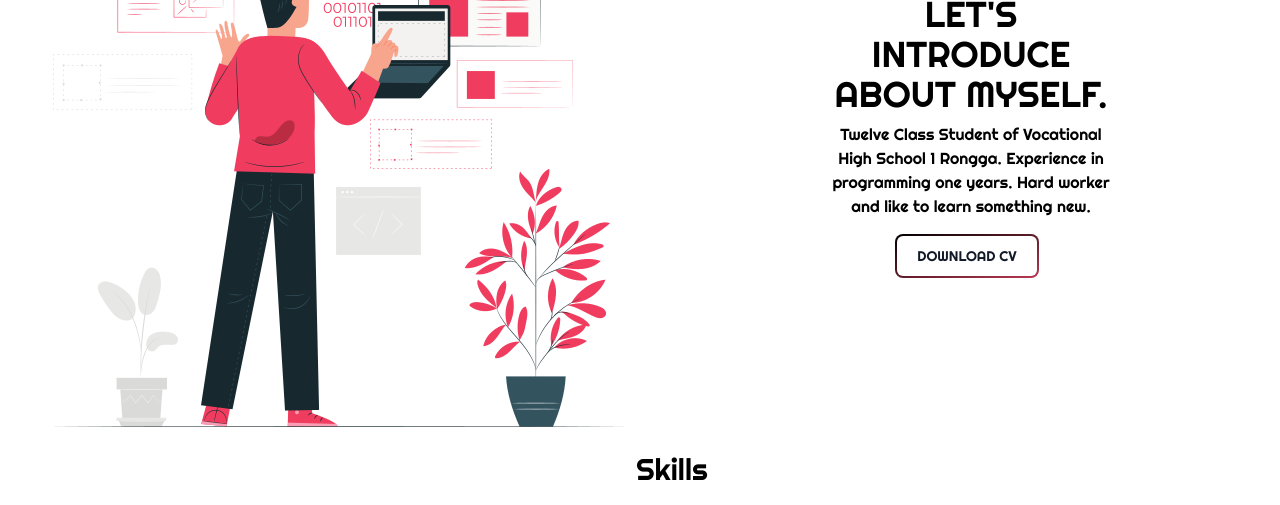
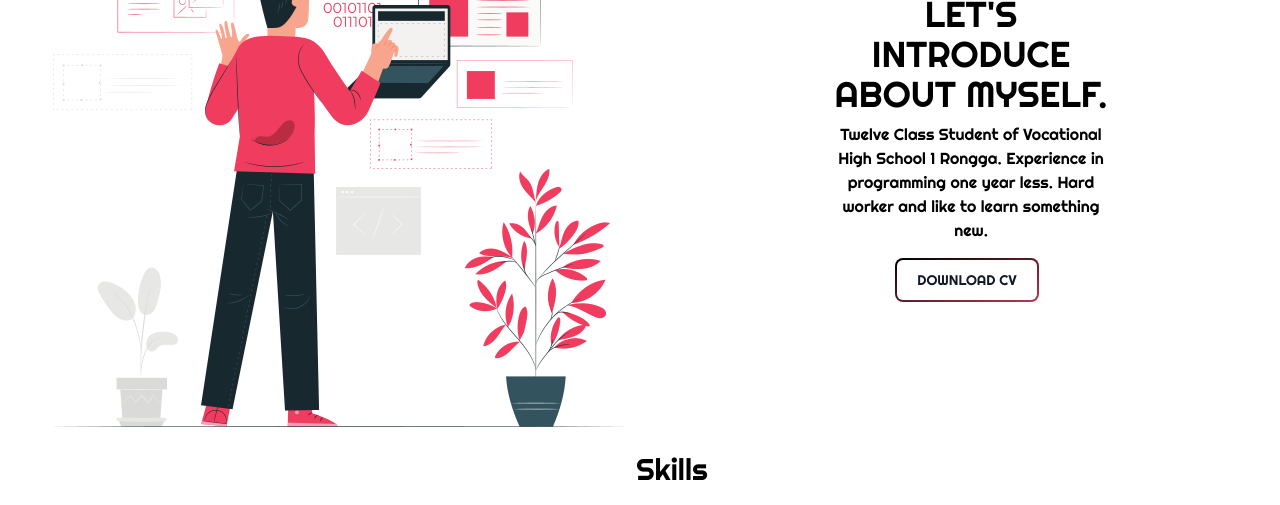
Before and after one commit to zydnrbrn/zydnrbrn-v1, a website: page index.html in a window 1280 px wide. Shown: the part 860-1365 px from the top of the page. Drawn offline with nearby package versions, Linux system fonts and the light colour scheme.

Commit message:
Update index.html

```diff
--- a/index.html
+++ b/index.html
@@ -86,7 +86,7 @@
       </div>
  <div class="font-righteous sm:w-72 lg:mt-24 mx-auto">
   <h2 class="dark:text-white text-5xl mt-6 sm:text-2xl lg:text-4xl">LET'S INTRODUCE ABOUT MYSELF.</h2>
-  <p class="mt-2 dark:text-white lg:text-1xl">Twelve Class Student of Vocational High School 1 Rongga. Experience in programming one years. Hard worker and like to learn something new.</p>
+  <p class="mt-2 dark:text-white lg:text-1xl">Twelve Class Student of Vocational High School 1 Rongga. Experience in programming one year less. Hard worker and like to learn something new.</p>
   <button class="relative mt-4 inline-flex items-center justify-center p-0.5 mb-2 mr-2 overflow-hidden text-sm font-medium text-gray-900 rounded-lg group bg-gradient-to-br from-black to-main-red group-hover:from-pink-500 group-hover:to-orange-400 hover:text-white dark:text-white focus:ring-4 focus:outline-none focus:ring-pink-200 dark:focus:ring-main-red dark:bg-gradient-to-r dark:from-white dark:to-main-red dark:hover:text-black">
     <span class="relative px-5 py-2.5 transition-all ease-in duration-75 bg-white dark:bg-black rounded-md group-hover:bg-opacity-0">
         <a href="https://drive.google.com/file/d/1Kyf7moufZdsbJKlph1Y6-wEP7IzKFcmO/view?usp=sharing">DOWNLOAD CV</a>
```
